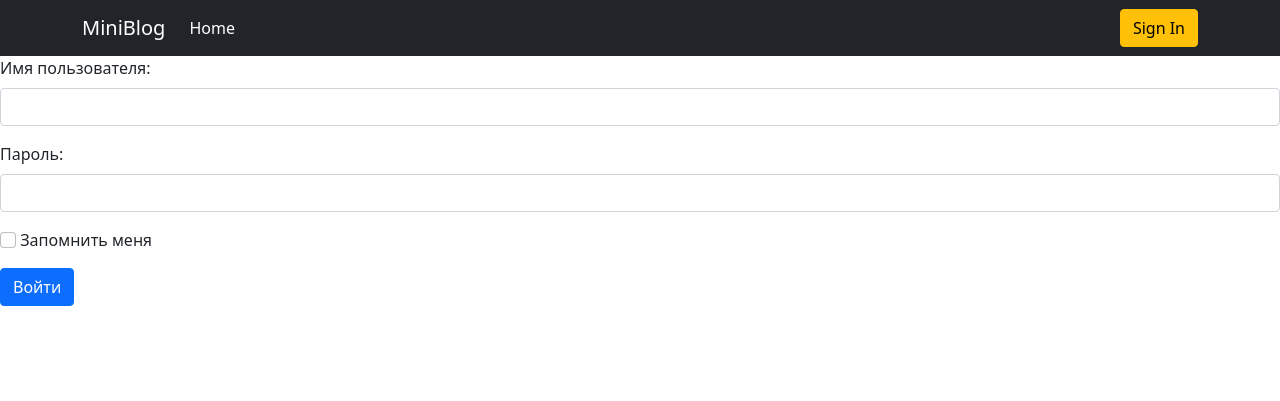
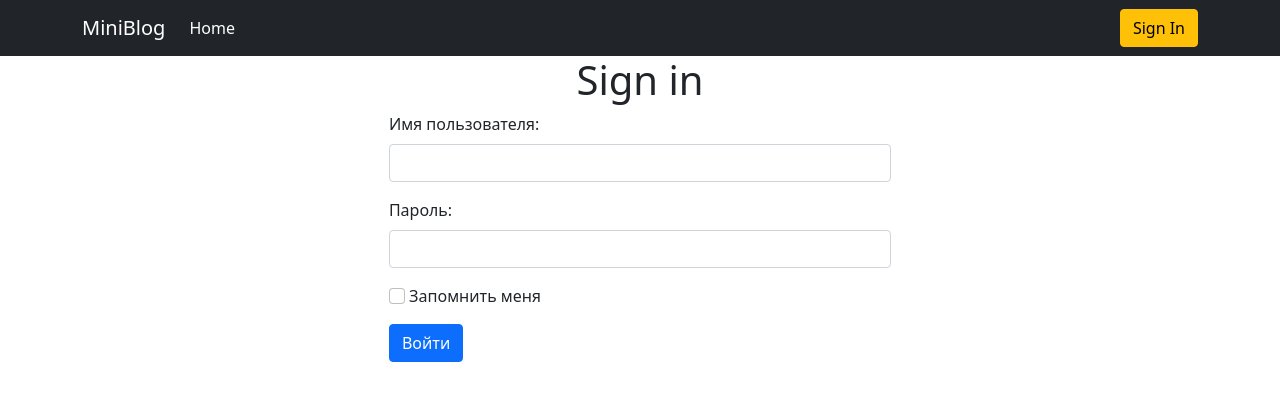
Before and after one commit to neskvikspivom/blog, a Flask app: page /login in a window 1280 px wide. Shown: the top 401 px of the page. Run offline with Flask 2, Linux system fonts and the light colour scheme.

Commit message:
Adding form stylization

```diff
--- /dev/null
+++ b/static/css/style.css
@@ -0,0 +1,4 @@
+.form {
+    width: 45%;
+    margin: 0.5em auto;
+}
--- a/templates/base.html
+++ b/templates/base.html
@@ -5,6 +5,7 @@
     <meta name="viewport" content="width=device-width, initial-scale=1">
     <link href="https://cdn.jsdelivr.net/npm/bootstrap@5.1.3/dist/css/bootstrap.min.css" rel="stylesheet"
           integrity="sha384-1BmE4kWBq78iYhFldvKuhfTAU6auU8tT94WrHftjDbrCEXSU1oBoqyl2QvZ6jIW3" crossorigin="anonymous">
+    <link rel="stylesheet" href="{{ url_for('static', filename='css/style.css') }}">
 
     {% if title %}
         <title>{{ title }}</title>
@@ -40,9 +41,12 @@
          {% endfor %}
     {% endif %}
 {% endwith %}
-{% block content %}
 
-{% endblock %}
+<div class="container">
+    {% block content %}
+
+    {% endblock %}
+</div>
 
 <script src="https://cdn.jsdelivr.net/npm/bootstrap@5.1.3/dist/js/bootstrap.bundle.min.js"
         integrity="sha384-ka7Sk0Gln4gmtz2MlQnikT1wXgYsOg+OMhuP+IlRH9sENBO0LRn5q+8nbTov4+1p"
--- a/templates/login.html
+++ b/templates/login.html
@@ -1,7 +1,10 @@
 {% extends "base.html" %}
 
 {% block content %}
-    <form action="" method="post" novalidate>
+
+    <h1 class="text-center">Sign in</h1>
+
+    <form class="form" action="" method="post" novalidate>
         {{ form.hidden_tag() }}  <!-- вшиваю secret key в форму, чтобы сайт знал, откуда пришли данные -->
         <div class="mb-3">
             {{ form.username.label(class="form-label") }}
```
